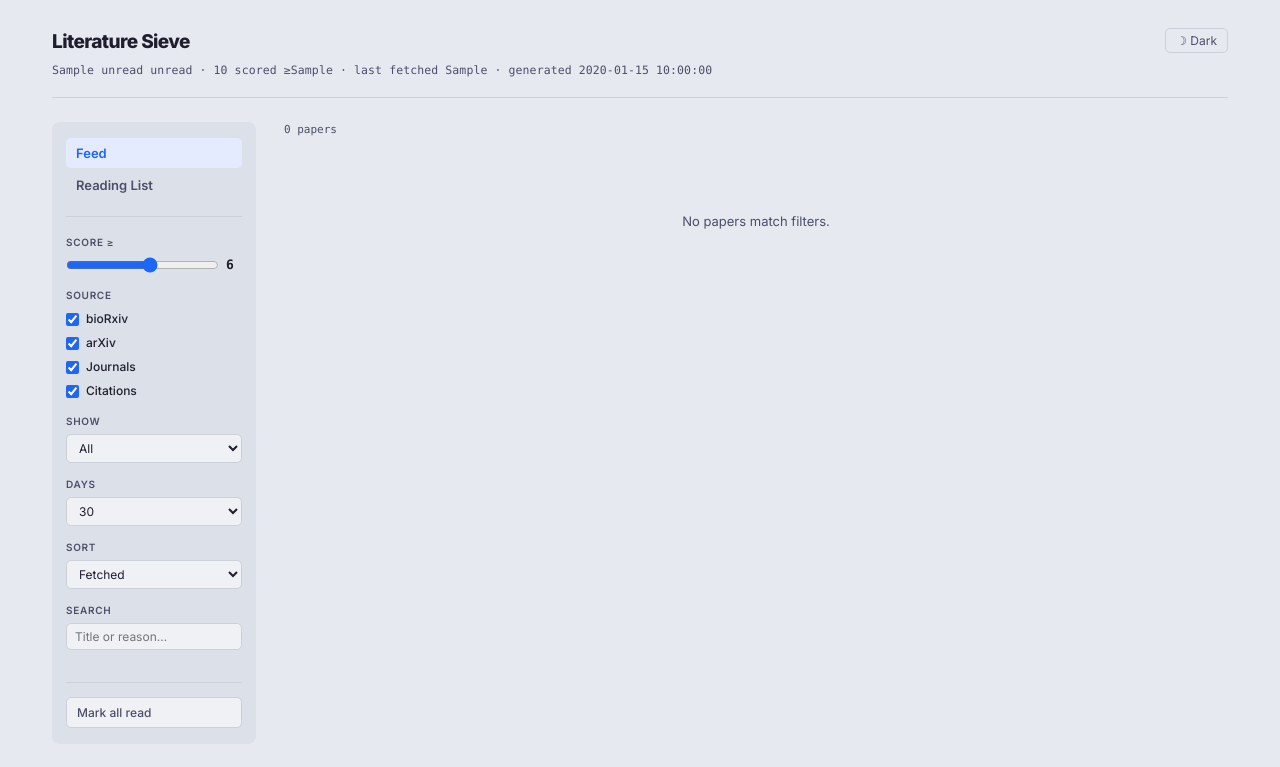
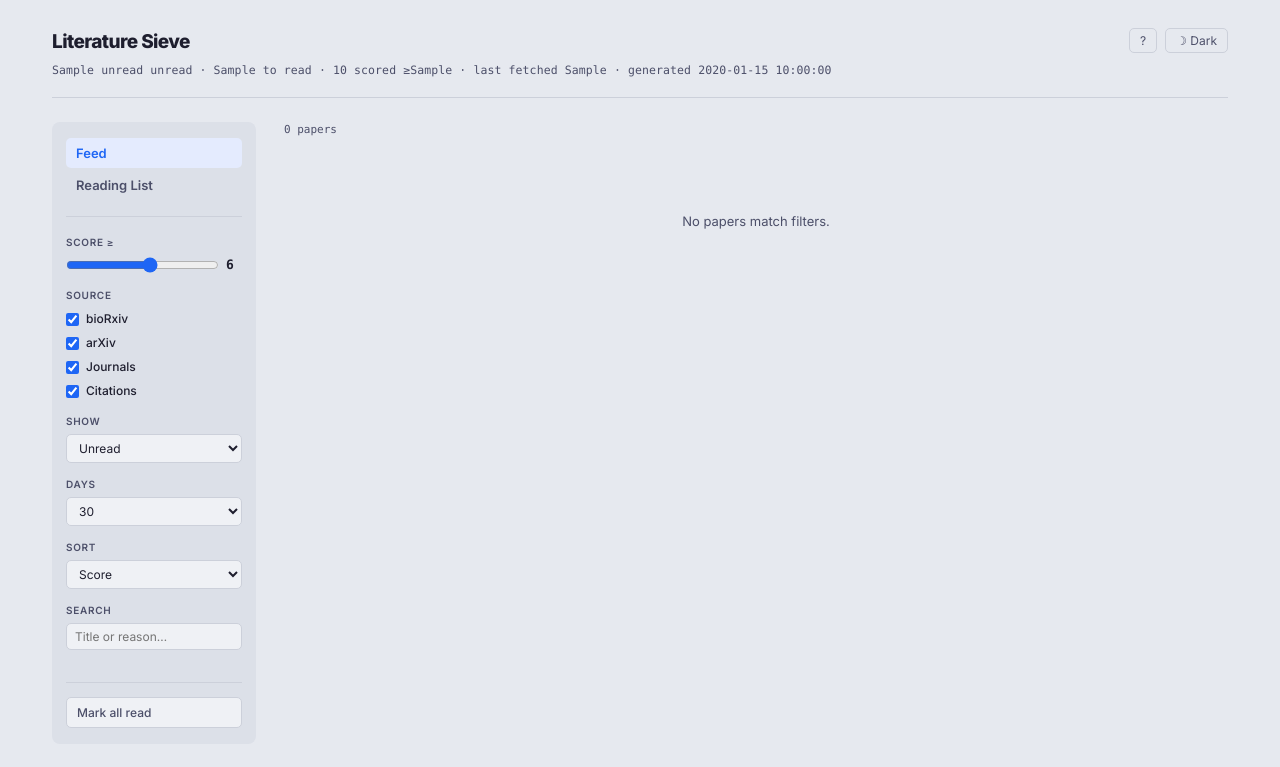
Before and after one commit to ceesem/sieve, a Python web app: template src/sieve/templates/index.html.j2 in a window 1280 px wide. Shown: the top 767 px of the page. Run offline with Jinja, Linux system fonts and the light colour scheme; the template is opened without the code that fills it: most values are stand-ins (such as "Sample title", 1, 10 or a date in 2020).

Commit message:
Add Reading List read status and key bindings

```diff
--- a/src/sieve/templates/index.html.j2
+++ b/src/sieve/templates/index.html.j2
@@ -140,18 +140,58 @@
 .empty { text-align: center; padding: 60px; color: var(--muted); font-size: 13px; }
 
 .paper.selected { outline: 2px solid var(--accent); outline-offset: -1px; border-color: var(--accent); }
+
+.kbd-modal { display: none; position: fixed; inset: 0; z-index: 100; background: rgba(0,0,0,0.35); align-items: center; justify-content: center; }
+.kbd-modal.open { display: flex; }
+.kbd-box { background: var(--card-bg); border: 1px solid var(--border); border-radius: var(--radius); padding: 24px 28px; min-width: 300px; box-shadow: var(--shadow-md); }
+.kbd-box h2 { font-size: 14px; font-weight: 700; margin-bottom: 16px; color: var(--fg); }
+.kbd-section { margin-bottom: 14px; }
+.kbd-section h3 { font-size: 10px; font-weight: 700; text-transform: uppercase; letter-spacing: 0.7px; color: var(--muted); margin-bottom: 8px; }
+.kbd-row { display: flex; justify-content: space-between; align-items: center; margin-bottom: 6px; font-size: 13px; color: var(--fg); gap: 24px; }
+.kbd-row span { color: var(--muted); font-size: 12px; }
+kbd { display: inline-block; padding: 1px 6px; border: 1px solid var(--border); border-radius: 4px; font-family: var(--mono); font-size: 11px; background: var(--bg); color: var(--fg); box-shadow: 0 1px 0 var(--border); white-space: nowrap; }
+.kbd-close { margin-top: 16px; padding-top: 14px; border-top: 1px solid var(--border); font-size: 11px; color: var(--muted); text-align: center; }
+[data-tab="reading-list"] { --accent: var(--reading-list); --accent-light: #ede4fc; }
+[data-theme="dark"][data-tab="reading-list"] { --accent-light: #2d2040; }
+.paper.rl-read { background: var(--seen-bg); border-color: var(--border); box-shadow: none; }
+.paper.rl-read .paper-title a { color: var(--muted); }
 </style>
 </head>
 <body>
+<div class="kbd-modal" id="kbd-modal" onclick="closeKbdIfBg(event)">
+  <div class="kbd-box">
+    <h2>Keyboard shortcuts</h2>
+    <div class="kbd-section">
+      <h3>Navigation</h3>
+      <div class="kbd-row"><span>Switch tab</span> <span><kbd>[</kbd> <kbd>]</kbd></span></div>
+      <div class="kbd-row"><span>Next paper</span> <kbd>j</kbd></div>
+      <div class="kbd-row"><span>Previous paper</span> <kbd>k</kbd></div>
+      <div class="kbd-row"><span>Jump to top</span> <span><kbd>g</kbd> <kbd>g</kbd></span></div>
+      <div class="kbd-row"><span>Jump to bottom</span> <kbd>G</kbd></div>
+      <div class="kbd-row"><span>Open paper</span> <kbd>Enter</kbd></div>
+    </div>
+    <div class="kbd-section">
+      <h3>Actions</h3>
+      <div class="kbd-row"><span>Toggle seen / read</span> <kbd>m</kbd></div>
+      <div class="kbd-row"><span>Toggle reading list</span> <kbd>l</kbd></div>
+      <div class="kbd-row"><span>Send to Zotero</span> <kbd>i</kbd></div>
+    </div>
+    <div class="kbd-close">Press <kbd>?</kbd> or <kbd>Esc</kbd> to close</div>
+  </div>
+</div>
+
 <div class="container">
   <header>
     <div class="header-left">
       <h1>Literature Sieve</h1>
       <div class="summary">
-        {{ summary.unread }} unread · {{ summary.high_score }} scored &ge;{{ display_threshold }} · last fetched {{ summary.last_fetched or 'never' }} · generated {{ generated_at }}
+        {{ summary.unread }} unread · {{ summary.rl_unread }} to read · {{ summary.high_score }} scored &ge;{{ display_threshold }} · last fetched {{ summary.last_fetched or 'never' }} · generated {{ generated_at }}
       </div>
     </div>
-    <button class="theme-toggle" id="theme-toggle" onclick="toggleTheme()">☀︎ Light</button>
+    <div style="display:flex;gap:8px;align-items:center;">
+      <button class="theme-toggle" onclick="toggleKbd()" title="Keyboard shortcuts">?</button>
+      <button class="theme-toggle" id="theme-toggle" onclick="toggleTheme()">☀︎ Light</button>
+    </div>
   </header>
 
   <div class="layout">
@@ -182,8 +222,8 @@
         <div class="filter-group">
           <label>Show</label>
           <select id="f-status">
-            <option value="all" selected>All</option>
-            <option value="unread">Unread</option>
+            <option value="all">All</option>
+            <option value="unread" selected>Unread</option>
           </select>
         </div>
         <div class="filter-group">
@@ -197,8 +237,8 @@
         <div class="filter-group">
           <label>Sort</label>
           <select id="f-sort">
-            <option value="score">Score</option>
-            <option value="fetched" selected>Fetched</option>
+            <option value="score" selected>Score</option>
+            <option value="fetched">Fetched</option>
             <option value="published">Published</option>
           </select>
         </div>
@@ -261,7 +301,7 @@
           <input type="text" id="rl-search" placeholder="Title or reason…">
         </div>
         <div class="sidebar-action">
-          <button class="server-only" onclick="markAllSeen()">Mark all read</button>
+          <button class="server-only" onclick="markAllRlRead()">Mark all read</button>
         </div>
       </div>
     </div>
@@ -277,7 +317,10 @@
 const PAPERS = {{ papers_json | safe }};
 let serverAvailable = false;
 let activeTab = 'feed';
+document.documentElement.setAttribute('data-tab', 'feed');
 let selectedDoi = null;
+let lastKey = null;
+let lastKeyTime = 0;
 
 // Theme
 (function() {
@@ -305,6 +348,7 @@
 function switchTab(tab) {
   activeTab = tab;
   selectedDoi = null;
+  document.documentElement.setAttribute('data-tab', tab);
   document.getElementById('tab-feed').classList.toggle('active', tab === 'feed');
   document.getElementById('tab-reading-list').classList.toggle('active', tab === 'reading-list');
   document.getElementById('feed-filters').style.display = tab === 'feed' ? '' : 'none';
@@ -371,7 +415,7 @@
       if (!p.reading_list) return false;
       if ((p.score || 0) < minScore) return false;
       if (!sources.has(p.source)) return false;
-      if (status === 'unread' && p.seen) return false;
+      if (status === 'unread' && p.rl_read) return false;
       if (cutoff && p.fetched_at && new Date(p.fetched_at) < cutoff) return false;
       if (search && !(p.title || '').toLowerCase().includes(search) && !(p.reason || '').toLowerCase().includes(search)) return false;
       return true;
@@ -407,15 +451,20 @@
   }
 
   const srv = serverAvailable;
+  const isRL = activeTab === 'reading-list';
   list.innerHTML = filtered.map((p, i) => {
     const sc = scoreClass(p.score);
-    const seenCls = p.seen ? ' seen' : '';
+    const seenCls = !isRL && p.seen ? ' seen' : '';
+    const rlReadCls = isRL && p.rl_read ? ' rl-read' : '';
     const rlCls = p.reading_list ? ' on-reading-list' : '';
-    const unreadCls = !p.seen ? ' unread' : '';
+    const unreadCls = isRL ? (!p.rl_read ? ' unread' : '') : (!p.seen ? ' unread' : '');
     const url = p.url || (p.doi && !p.doi.startsWith('arxiv:') ? `https://doi.org/${p.doi}` : p.url);
     const dis = srv ? '' : ' disabled title="Start sieve-serve to enable"';
+    const readBtn = isRL
+      ? `<button onclick="toggleRlRead('${p.doi}', this)"${dis}>${p.rl_read ? 'Unread' : 'Read'}</button>`
+      : `<button onclick="toggleSeen('${p.doi}', this)"${dis}>${p.seen ? 'Mark unread' : 'Mark seen'}</button>`;
     return `
-    <div class="paper${seenCls}${rlCls}${unreadCls}" data-idx="${i}" data-doi="${p.doi}">
+    <div class="paper${seenCls}${rlReadCls}${rlCls}${unreadCls}" data-idx="${i}" data-doi="${p.doi}">
       <div class="paper-header">
         <div class="score-badge ${sc}">${p.score || '?'}</div>
         <div class="paper-body">
@@ -426,7 +475,7 @@
           ${p.reason ? `<div class="paper-reason">${p.reason}</div>` : ''}
           ${p.abstract ? `<button class="toggle-abstract" onclick="toggleAbstract(this)">abstract</button><div class="paper-abstract">${p.abstract}</div>` : ''}
           <div class="actions">
-            <button onclick="toggleSeen('${p.doi}', this)"${dis}>${p.seen ? 'Mark unread' : 'Mark seen'}</button>
+            ${readBtn}
             <button class="${p.reading_list ? 'active' : ''}" onclick="toggleRL('${p.doi}', this)"${dis}>${p.reading_list ? 'On list' : 'Reading list'}</button>
             <button onclick="showNote('${p.doi}', this)"${dis}>Note</button>
             <button class="server-only" onclick="sendToZotero('${p.doi}', this)"${dis}>Zotero</button>
@@ -488,6 +537,26 @@
   } catch {}
 }
 
+async function toggleRlRead(doi, btn) {
+  try {
+    const r = await fetch('/toggle-rl-read', {method:'POST', headers:{'Content-Type':'application/json'}, body: JSON.stringify({doi})});
+    const data = await r.json();
+    const p = PAPERS.find(x => x.doi === doi);
+    if (p) p.rl_read = data.rl_read;
+    btn.textContent = data.rl_read ? 'Unread' : 'Read';
+    btn.closest('.paper').classList.toggle('rl-read', !!data.rl_read);
+    btn.closest('.paper').classList.toggle('unread', !data.rl_read);
+  } catch {}
+}
+
+async function markAllRlRead() {
+  try {
+    await fetch('/mark-all-rl-read', {method: 'POST'});
+    PAPERS.forEach(p => { if (p.reading_list) p.rl_read = 1; });
+    render();
+  } catch {}
+}
+
 async function toggleRL(doi, btn) {
   try {
     await fetch('/toggle-reading-list', {method:'POST', headers:{'Content-Type':'application/json'}, body: JSON.stringify({doi})});
@@ -543,14 +612,26 @@
   setTimeout(() => { btn.textContent = orig; btn.disabled = false; }, 2000);
 }
 
+function toggleKbd() {
+  document.getElementById('kbd-modal').classList.toggle('open');
+}
+function closeKbdIfBg(e) {
+  if (e.target === e.currentTarget) e.currentTarget.classList.remove('open');
+}
+
 document.addEventListener('keydown', e => {
   if (e.target.tagName === 'INPUT' || e.target.tagName === 'TEXTAREA' || e.target.tagName === 'SELECT') return;
-  if (!['j', 'k', 'l', 'i', 'Enter'].includes(e.key)) return;
+  if (e.key === 'Escape') { document.getElementById('kbd-modal').classList.remove('open'); return; }
+  if (e.key === '?') { toggleKbd(); return; }
+  if (document.getElementById('kbd-modal').classList.contains('open')) return;
+  if (e.key === '[' || e.key === ']') { switchTab(activeTab === 'feed' ? 'reading-list' : 'feed'); return; }
+  if (!['j', 'k', 'l', 'i', 'm', 'g', 'G', 'Enter'].includes(e.key)) return;
   const papers = Array.from(document.querySelectorAll('#paper-list .paper'));
   if (!papers.length) return;
   const currentEl = papers.find(p => p.dataset.doi === selectedDoi) ?? null;
   const currentIdx = currentEl ? papers.indexOf(currentEl) : -1;
 
+  if (e.key !== 'g') { lastKey = null; lastKeyTime = 0; }
   if (e.key === 'j' || e.key === 'k') {
     e.preventDefault();
     const nextIdx = e.key === 'j'
@@ -567,6 +648,31 @@
   } else if (e.key === 'i' && currentEl) {
     e.preventDefault();
     const btn = currentEl.querySelector('button[onclick^="sendToZotero"]');
+    if (btn && !btn.disabled) btn.click();
+  } else if (e.key === 'G') {
+    e.preventDefault();
+    const last = papers[papers.length - 1];
+    papers.forEach(p => p.classList.remove('selected'));
+    last.classList.add('selected');
+    selectedDoi = last.dataset.doi;
+    last.scrollIntoView({block: 'nearest'});
+  } else if (e.key === 'g') {
+    const now = Date.now();
+    if (lastKey === 'g' && now - lastKeyTime < 500) {
+      e.preventDefault();
+      papers.forEach(p => p.classList.remove('selected'));
+      papers[0].classList.add('selected');
+      selectedDoi = papers[0].dataset.doi;
+      papers[0].scrollIntoView({block: 'nearest'});
+      lastKey = null; lastKeyTime = 0;
+    } else {
+      lastKey = 'g'; lastKeyTime = now;
+    }
+    return;
+  } else if (e.key === 'm' && currentEl) {
+    e.preventDefault();
+    const selector = activeTab === 'reading-list' ? 'button[onclick^="toggleRlRead"]' : 'button[onclick^="toggleSeen"]';
+    const btn = currentEl.querySelector(selector);
     if (btn && !btn.disabled) btn.click();
   } else if (e.key === 'Enter' && currentEl) {
     e.preventDefault();
```
Also changed, not shown: src/sieve/db.py (+34 -4 lines), src/sieve/server.py (+18 -0 lines).
